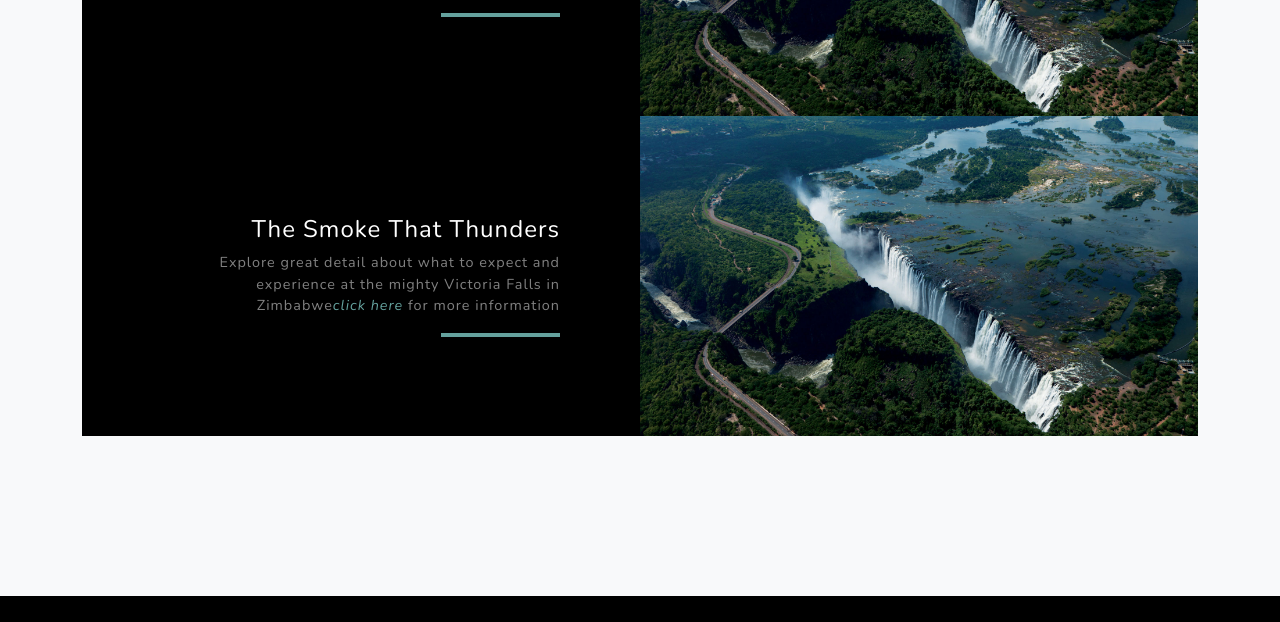
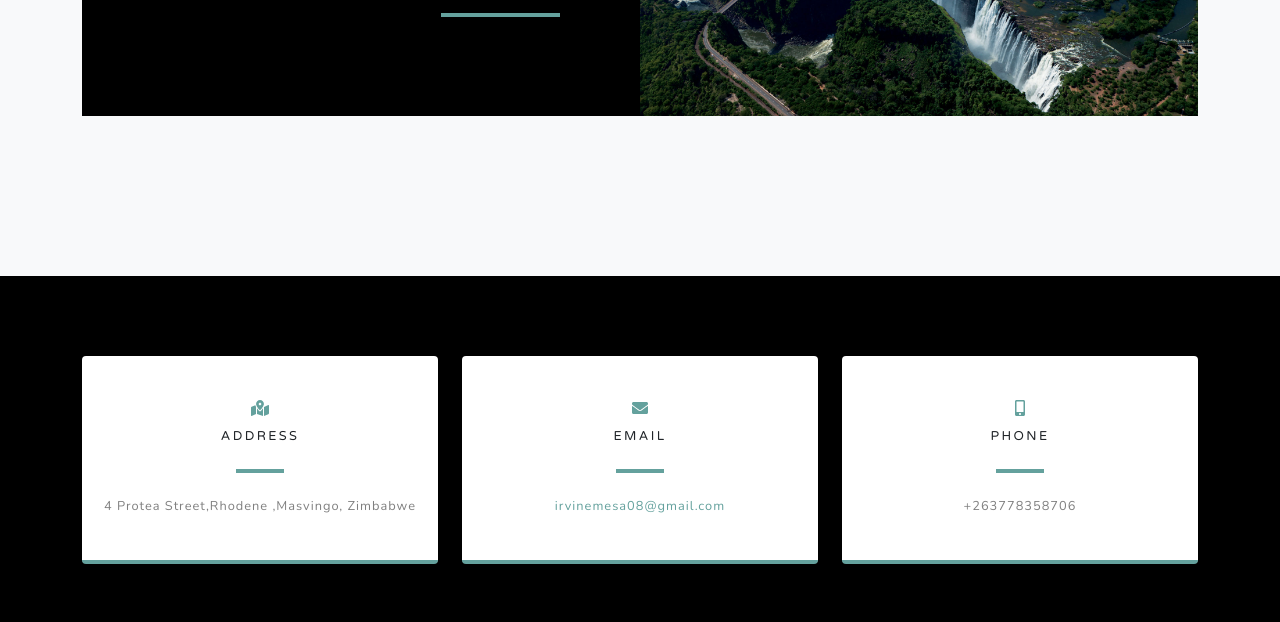
Before and after one commit to DrMESAZIM/portfolio, a plain HTML site: page index.html in a window 1280 px wide. Shown: the part 2729-3351 px from the top of the page. Drawn offline with nearby package versions, Linux system fonts and the light colour scheme.

Commit message:
Update index.html

```diff
--- a/index.html
+++ b/index.html
@@ -112,24 +112,6 @@
                         </div>
                     </div>
                 </div>
-
-                 <div class="row justify-content-center no-gutters">
-                    <div class="col-lg-6"><img class="img-fluid" src="assets/img/demo-image-02.jpg" alt="" /></div>
-                    <div class="col-lg-6 order-lg-first">
-                        <div class="bg-black text-center h-100 project">
-                            <div class="d-flex h-100">
-                                <div class="project-text w-100 my-auto text-center text-lg-right">
-                                    <h4 class="text-white">The Smoke That Thunders</h4>
-                                    <p class="mb-0 text-white-50">Explore great detail about what to expect and experience at the mighty Victoria Falls in Zimbabwe<a href="https://codepen.io/drmesazim/pen/rNWjqrr"><i>click here</i></a> for more information</p>
-                                    <hr class="d-none d-lg-block mb-0 mr-0" />
-                                </div>
-                            </div>
-                        </div>
-                    </div>
-                </div>
-
-
-
             </div>
         </section>
 
```
